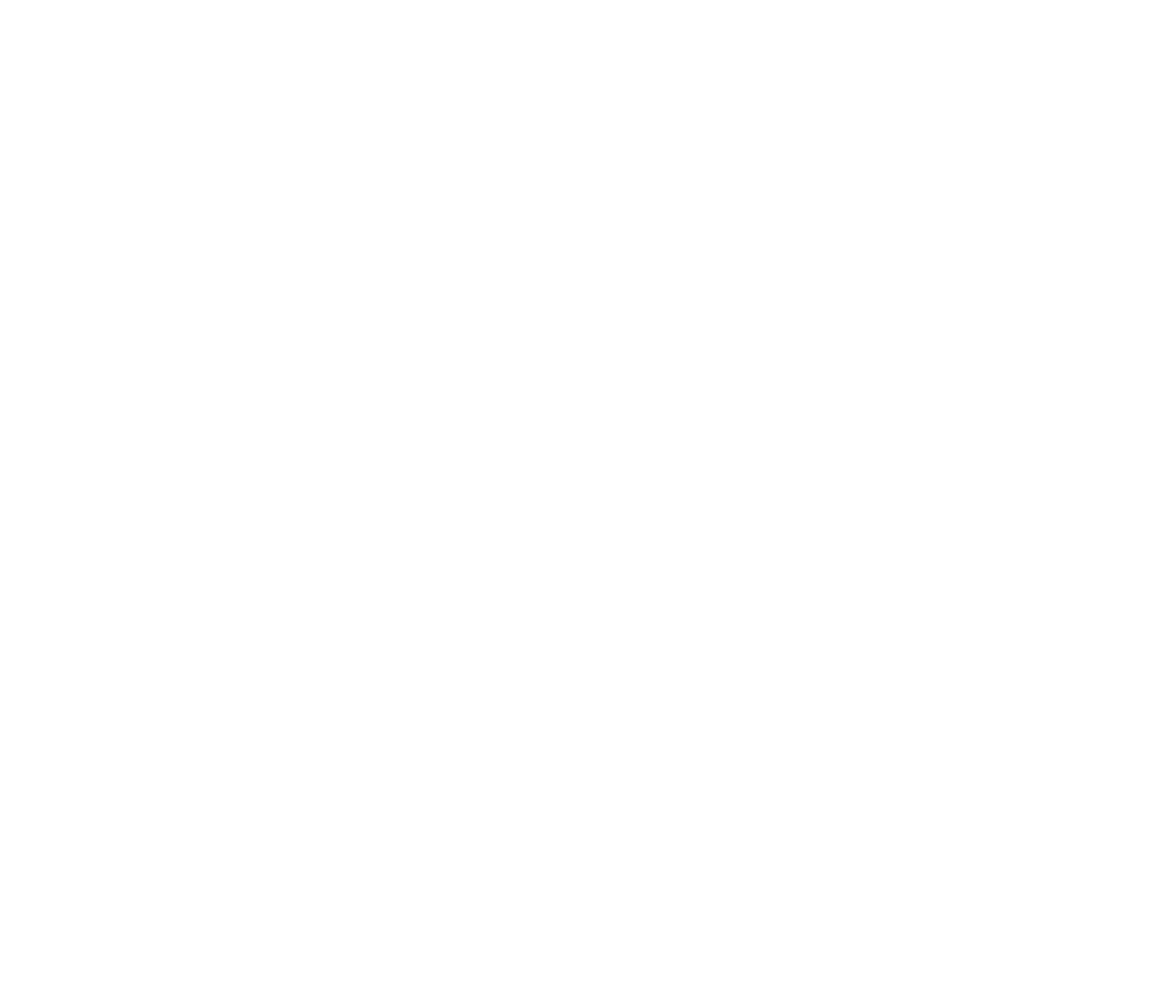
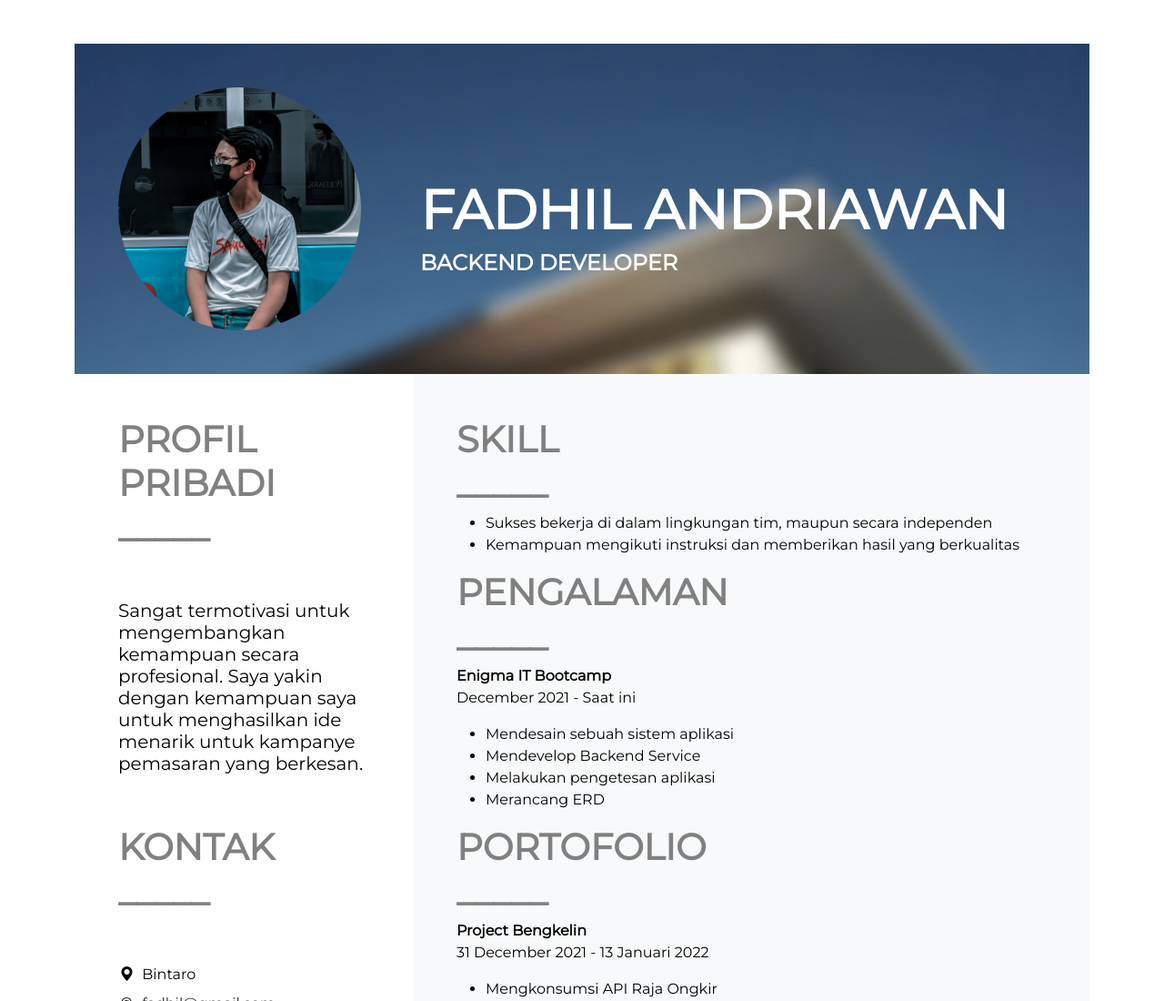
Before and after one commit to Fadhil-Sabar/bootstrap-cv, a plain HTML site: page index.html in a window 1280 px wide. Shown: the top 1100 px of the page at 91% size. Before the commit the page ends 800 px from the top, so only its background shows below. Drawn offline with nearby package versions, Linux system fonts and the light colour scheme.

Commit message:
[IMPROVE] done for bootstrap cv task

```diff
--- /dev/null
+++ b/assets/css/style.css
@@ -0,0 +1,27 @@
+* {
+    font-family: 'Montserrat';
+    color: black;
+    font-weight: 500;
+}
+
+header{
+    background-image: url('../images/bg.jpg');
+    background-size: cover;
+    margin: auto;
+    background-repeat: no-repeat;
+}
+
+.name{
+    font-size: 60px;
+    font-weight: 900;
+}
+
+.text-white{
+    font-family: 'Montserrat';
+    font-weight: 900;
+}
+
+.prof-1{
+    color: grey;
+    font-weight: bold;
+}
--- a/index.html
+++ b/index.html
@@ -5,11 +5,123 @@
     <meta charset="UTF-8">
     <meta http-equiv="X-UA-Compatible" content="IE=edge">
     <meta name="viewport" content="width=device-width, initial-scale=1.0">
+    <link href="https://cdn.jsdelivr.net/npm/bootstrap@5.1.3/dist/css/bootstrap.min.css" rel="stylesheet">
+    <link rel="stylesheet" href="https://cdn.jsdelivr.net/npm/bootstrap-icons@1.7.2/font/bootstrap-icons.css">
+    <link rel="stylesheet" href="assets/css/style.css">
+    <link href='https://fonts.googleapis.com/css?family=Montserrat' rel='stylesheet'>
     <title>Document</title>
 </head>
 
 <body>
 
+    <div class="container py-5">
+        <header class="pt-5">
+            <div class="row justify-content-center align-items-center">
+                <div class="col-4">
+                    <img src="assets/images/profile.jpg" alt="profile-picture" class="w-75 rounded-circle mx-5 mb-5"
+                        id="profile-pic">
+                </div>
+                <div class="col-8">
+                    <h1 class="text-white name text-uppercase">Fadhil Andriawan</h1>
+                    <h4 class="text-white text-uppercase">Backend Developer</h4>
+                </div>
+            </div>
+        </header>
+
+        <main>
+            <div class="row g-0">
+                <aside class="col-4 bg-white">
+                    <div class="row justify-content-center">
+                        <div class="col">
+                            <h1 class="p-5 text-uppercase prof-1">Profil <br> Pribadi <br> _____</h1>
+                        </div>
+                        <div class="col">
+                            <h5 class="px-5 ">Sangat termotivasi untuk mengembangkan kemampuan secara
+                                profesional. Saya yakin dengan kemampuan
+                                saya untuk menghasilkan ide menarik untuk kampanye pemasaran yang berkesan.</h5>
+                        </div>
+                        <div class="col">
+                            <h1 class="p-5 text-uppercase prof-1">Kontak <br> _____</h1>
+                        </div>
+                        <div class="col-9">
+                            <dl class="row">
+                                <dt class="col-1"><i class="bi bi-geo-alt-fill"></i></dt>
+                                <dd class="col-11">Bintaro</dd>
+                                <dt class="col-1"><i class="bi bi-at"></i></dt>
+                                <dd class="col-11 text-white"><a class="text-dark"
+                                        href="mailto:fadhil@gmail.com">fadhil@gmail.com</a>
+                                <dt class="col-1"><i class="bi bi-telephone-fill"></i></dt>
+                                <dd class="col-11 text-dark">
+                                    <p>+62 812-1234-1561</p>
+                                </dd>
+                                <dt class="col-1"><i class="bi bi-linkedin"></i></dt>
+                                <dd class="col-11 text-white">
+                                    <a class="text-dark" href="mailto:sabarfadhil@gmail.com">sabarfadhil@gmail.com</a>
+                                </dd>
+                            </dl>
+                        </div>
+                        <div class="col">
+                            <h1 class="p-5 text-uppercase prof-1">Pendidikan <br> _____</h1>
+                        </div>
+                        <div class="col">
+                            <h5 class="px-5 pb-5 text-dark">SMKN 6 Tangerang Selatan <br> 2021</h5>
+                        </div>
+                    </div>
+                </aside>
+
+                <section class="col-8 p-5 bg-light justify-content-center">
+                    <div class="row ">
+                        <div class="col">
+                            <h1 class="text-uppercase prof-1">Skill <br> _____</h1>
+                        </div>
+                    </div>
+                    <div class="row">
+                        <div class="col">
+                            <ul>
+                                <li>Sukses bekerja di dalam lingkungan tim, maupun secara independen</li>
+                                <li>Kemampuan mengikuti instruksi dan memberikan hasil yang berkualitas</li>
+                            </ul>
+                        </div>
+                    </div>
+                    <div class="row ">
+                        <div class="col">
+                            <h1 class="text-uppercase prof-1">Pengalaman<br> _____</h1>
+                        </div>
+                    </div>
+                    <div class="row">
+                        <div class="col">
+                            <strong>Enigma IT Bootcamp</strong>
+                            <p>December 2021 - Saat ini</p>
+                            <ul>
+                                <li>Mendesain sebuah sistem aplikasi</li>
+                                <li>Mendevelop Backend Service</li>
+                                <li>Melakukan pengetesan aplikasi</li>
+                                <li>Merancang ERD</li>
+                            </ul>
+                        </div>
+                    </div>
+                    <div class="row ">
+                        <div class="col">
+                            <h1 class="text-uppercase prof-1">Portofolio<br> _____</h1>
+                        </div>
+                    </div>
+                    <div class="col">
+                        <strong>Project Bengkelin</strong>
+                        <p>31 December 2021 - 13 Januari 2022</p>
+                        <ul>
+                            <li>Mengkonsumsi API Raja Ongkir</li>
+                            <li>Mengkonsumsi API Google Distance Matrix</li>
+                            <li>Melakukan pengetesan aplikasi</li>
+                            <li>Merancang ERD</li>
+                        </ul>
+                    </div>
+
+                </section>
+            </div>
+        </main>
+    </div>
+
+    <script src="https://cdn.jsdelivr.net/npm/bootstrap@5.1.3/dist/js/bootstrap.bundle.min.js"></script>
 </body>
 
 </html>
```
Also changed, not shown: assets/images/bg.jpg (added), assets/images/profile.jpg (added), assets/images/profile2.jpg (added).
